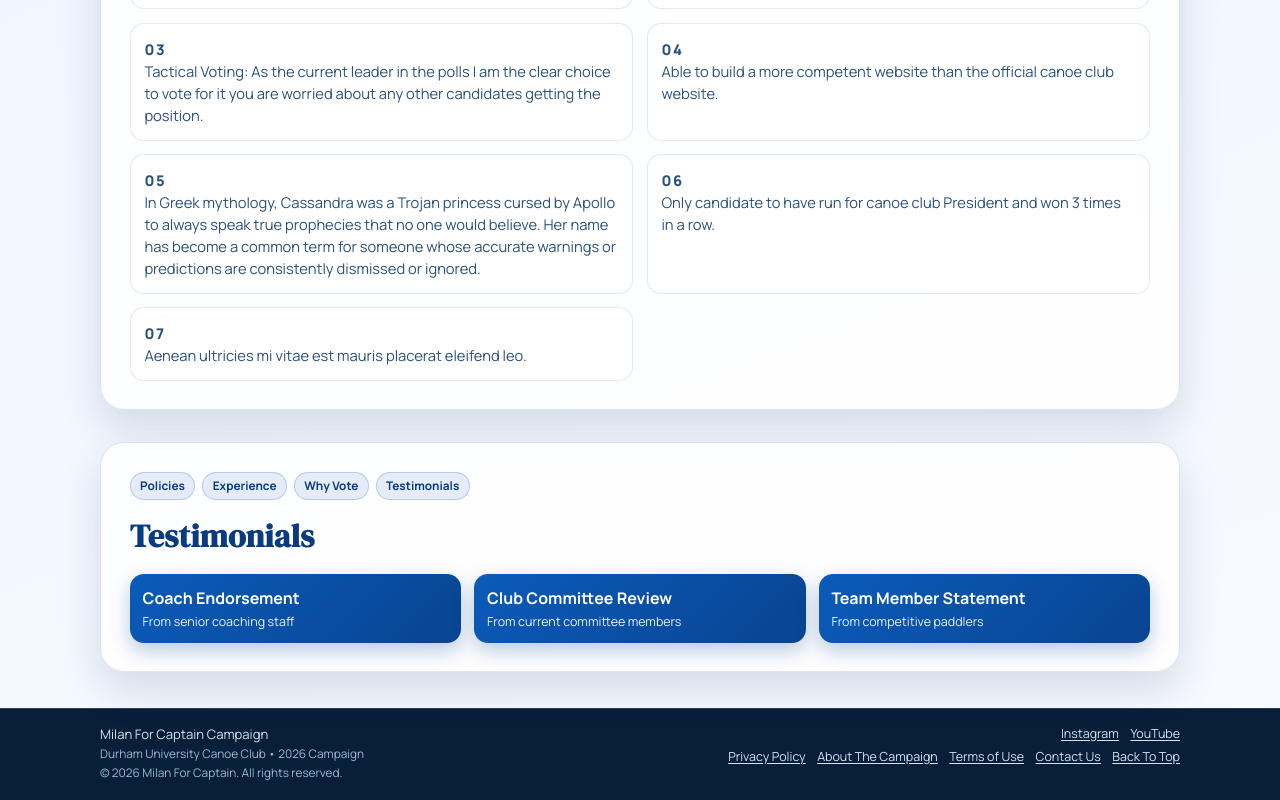
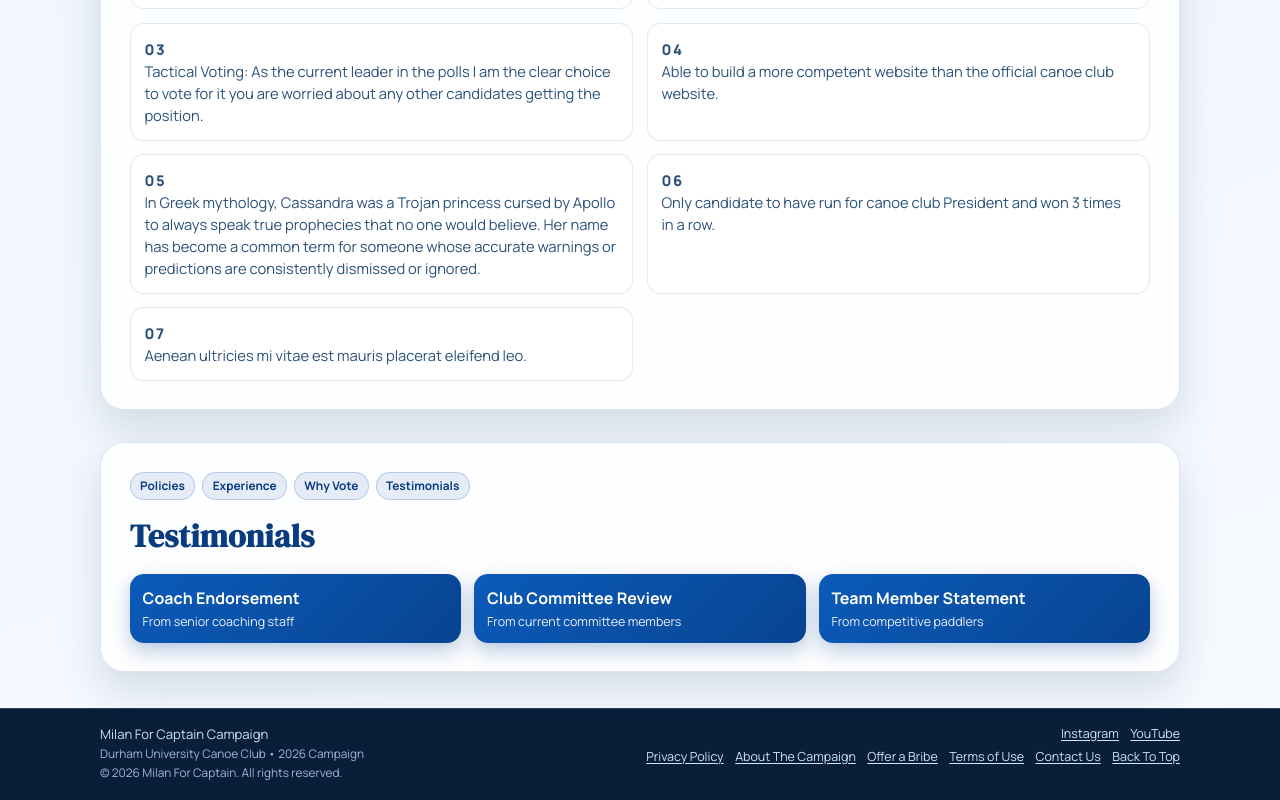
Before and after one commit to EnegoComley/MilanForCaptainWebsite, a React (Vite) app: page / in a window 1280 px wide. Shown: the part 5477-6277 px from the top of the page. Built offline with nearby package versions, Linux system fonts and the light colour scheme.

Commit message:
Re-Added corruption
(for the 2nd time)

```diff
--- a/src/App.jsx
+++ b/src/App.jsx
@@ -22,6 +22,7 @@ const testimonialLinks = [
 const footerLinks = [
   { label: "Privacy Policy", url: "https://www.youtube.com/watch?v=iV2ViNJFZC8" },
   { label: "About The Campaign", url: "https://www.youtube.com/watch?v=iV2ViNJFZC8" },
+  { label: "Offer a Bribe", url: "mailto:milan.erdos@durham.ac.uk" },
   { label: "Terms of Use", url: "https://www.youtube.com/watch?v=iV2ViNJFZC8" },
   { label: "Contact Us", url: "https://www.youtube.com/watch?v=iV2ViNJFZC8" }
 ];
```
